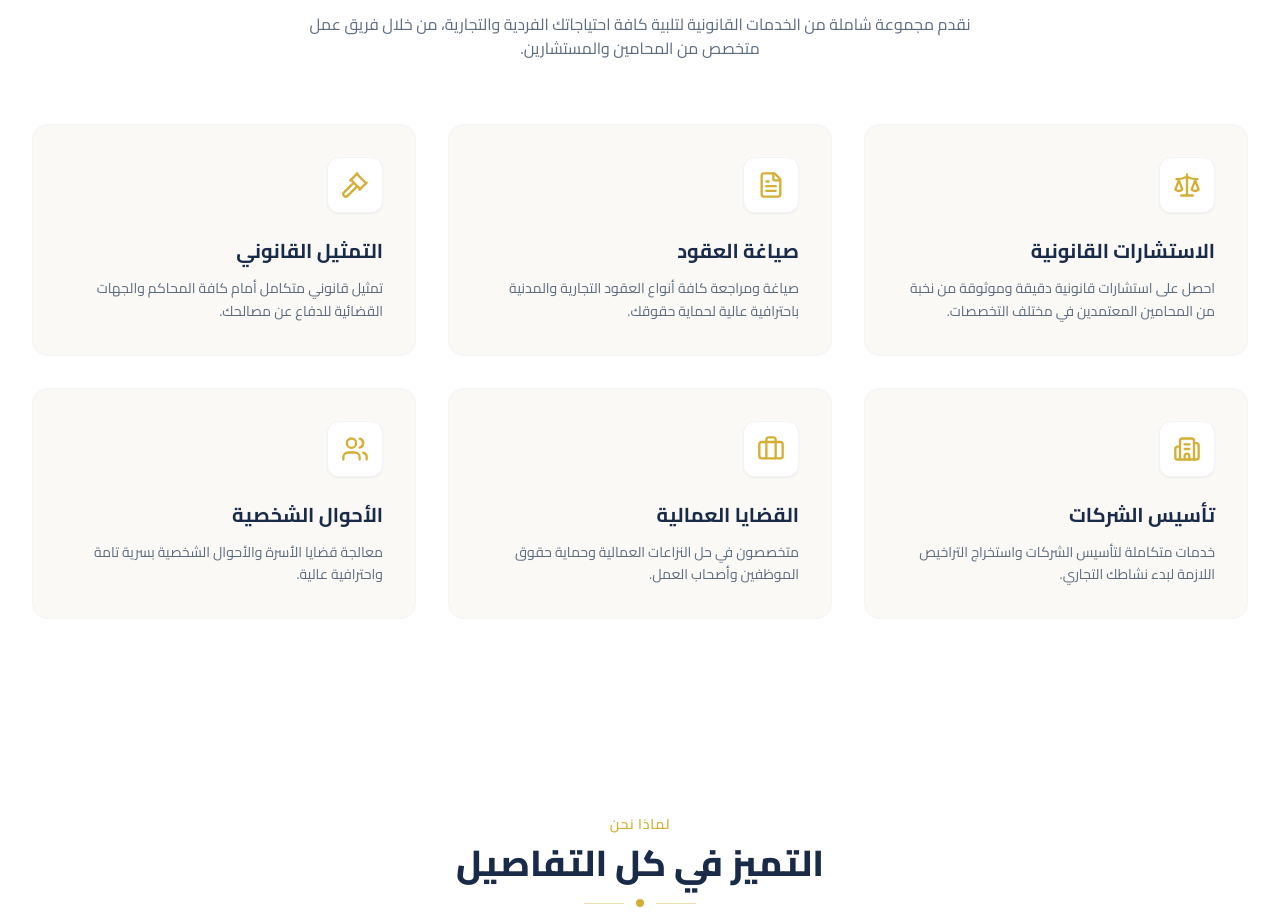
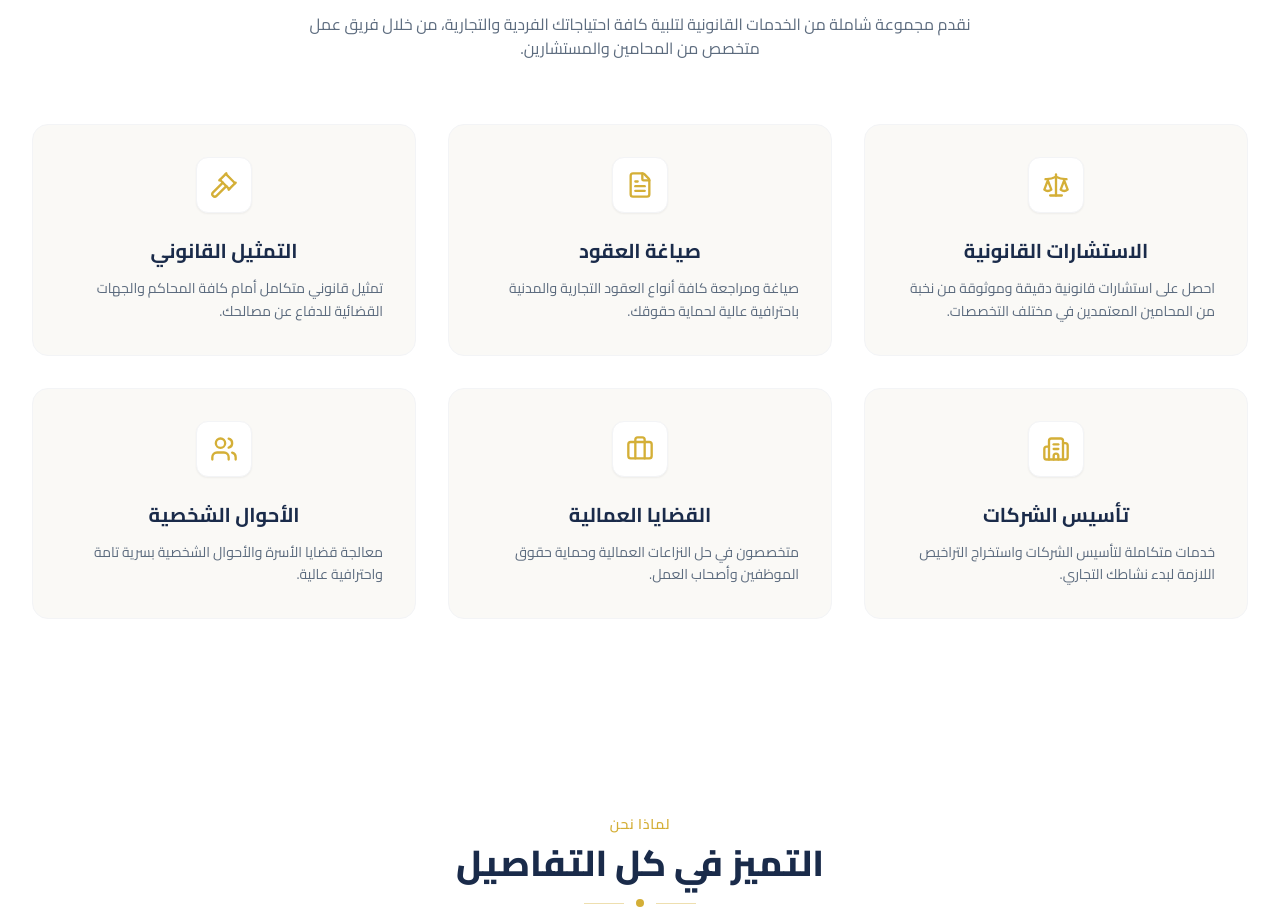
Before and after one commit to Mohamed-ALQarram/almostashar-web, a React (Vite) app: page /guest in a window 1280 px wide. Shown: the part 1820-2741 px from the top of the page. Built offline with nearby package versions, Linux system fonts and the light colour scheme.

Commit message:
refactor(Service Component): centrlize text within the component card

```diff
--- a/src/features/guest-landing/components/ServicesSection.jsx
+++ b/src/features/guest-landing/components/ServicesSection.jsx
@@ -59,7 +59,7 @@ const ServicesSection = () => {
                     {services.map((service, index) => (
                         <div
                             key={index}
-                            className="group bg-brand-page border border-gray-100 rounded-2xl p-6 sm:p-8 hover:shadow-xl hover:-translate-y-1 transition-all duration-300"
+                            className="flex flex-col items-center justify-center group bg-brand-page border border-gray-100 rounded-2xl p-6 sm:p-8 hover:shadow-xl hover:-translate-y-1 transition-all duration-300"
                         >
                             <div className="w-14 h-14 rounded-xl bg-white shadow-sm flex items-center justify-center mb-6 group-hover:bg-primary transition-colors duration-300 border border-gray-100 group-hover:border-primary">
                                 <service.icon className="w-7 h-7 text-gold group-hover:text-white transition-colors duration-300" />
```
